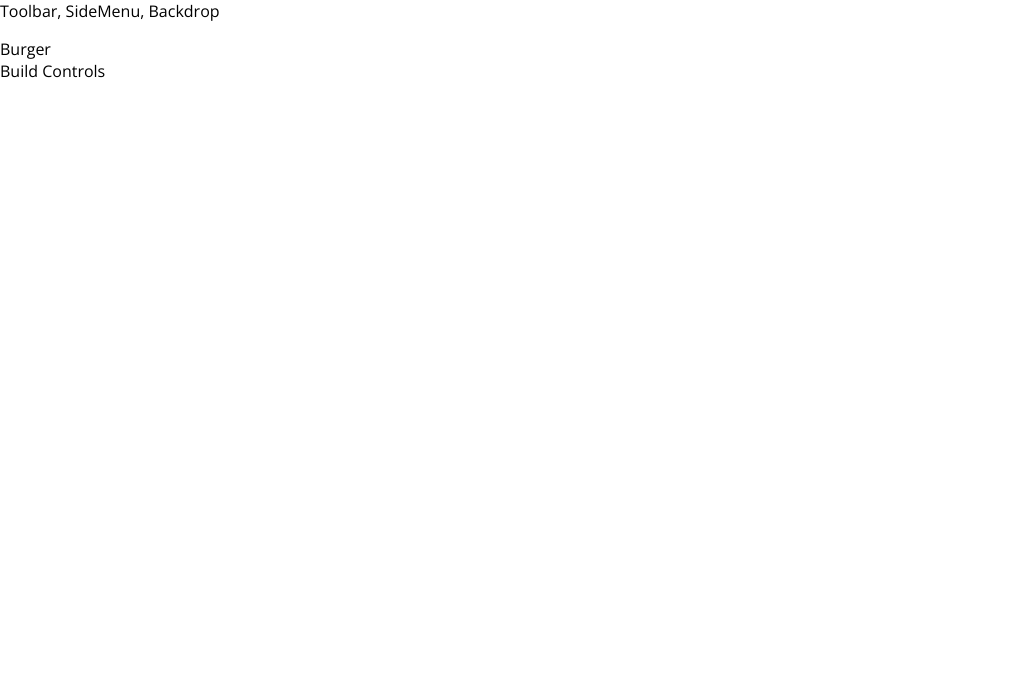
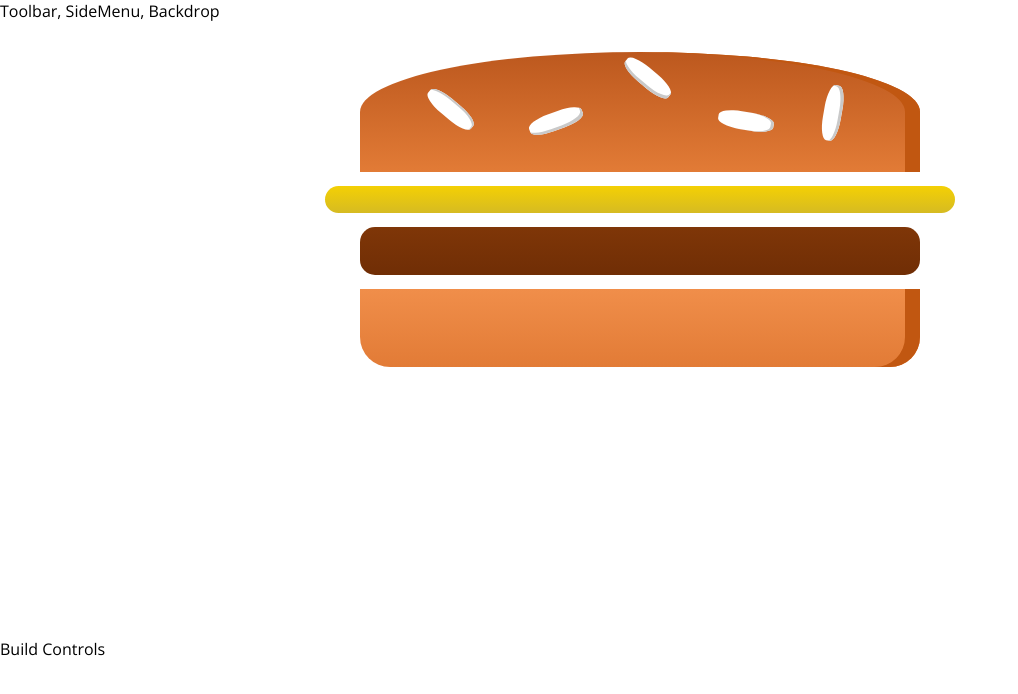
Before and after one commit to rodrake1/react-portfolio, a React (Create React App) app: page / in a window 1280 px wide. Shown: the top 694 px of the page, without its empty margins (0-1018 px from the left). Built offline with nearby package versions, Linux system fonts and the light colour scheme.

Commit message:
128. Starting the Burger Component

```diff
--- a/src/components/Burger/Burger.js
+++ b/src/components/Burger/Burger.js
@@ -0,0 +1,16 @@
+import React from 'react';
+import classes from './Burger.module.css';
+import Ingredients from './Ingredients/Ingredients';
+
+const burger = props => {
+  return (
+    <div className={classes.Burger}>
+      <Ingredients type="bread-top" />
+      <Ingredients type="cheese" />
+      <Ingredients type="meat" />
+      <Ingredients type="bread-bottom" />
+    </div>
+  );
+}
+
+export default burger;
--- /dev/null
+++ b/src/components/Burger/Burger.module.css
@@ -0,0 +1,30 @@
+.Burger {
+  width: 100%;
+  height: 250px;
+  margin: auto;
+  font-weight: bold;
+  font-size: 1.2rem;
+  text-align: center;
+  overflow: auto;
+}
+
+@media (min-width: 500px) and (min-height: 400px) {
+  .Burger {
+    width: 350px;
+    height: 300px;
+  }
+}
+
+@media (min-width: 500px) and (min-height: 401px) {
+  .Burger {
+    width: 450px;
+    height: 400px;
+  }
+}
+
+@media (min-width: 1000px) and (min-height: 700px) {
+  .Burger {
+    width: 700px;
+    height: 600px;
+  }
+}
--- a/src/components/Burger/Ingredients/Ingredients.js
+++ b/src/components/Burger/Ingredients/Ingredients.js
@@ -1,5 +1,6 @@
 import React, { Component } from 'react';
-import classes from '*.module.css';
+import PropTypes from 'prop-types';
+import classes from './Ingredients.module.css';
 
 class Ingredients extends Component {
   render () {
--- a/src/containers/BurgerBuilder/BurgerBuilder.js
+++ b/src/containers/BurgerBuilder/BurgerBuilder.js
@@ -1,11 +1,12 @@
 import React, { Component } from 'react';
 import Aux from '../../hoc/Auxiliary';
+import Burger from '../../components/Burger/Burger';
 
 class BurgerBuilder extends Component {
   render () {
     return (
       <Aux>
-        <div>Burger</div>
+        <Burger />
         <div>Build Controls</div>
       </Aux>
     );
```
Also changed, not shown: src/components/Burger/Ingredients/Ingredients.module.css (renamed from src/components/Burger/Ingredients/Ingredients.css).
